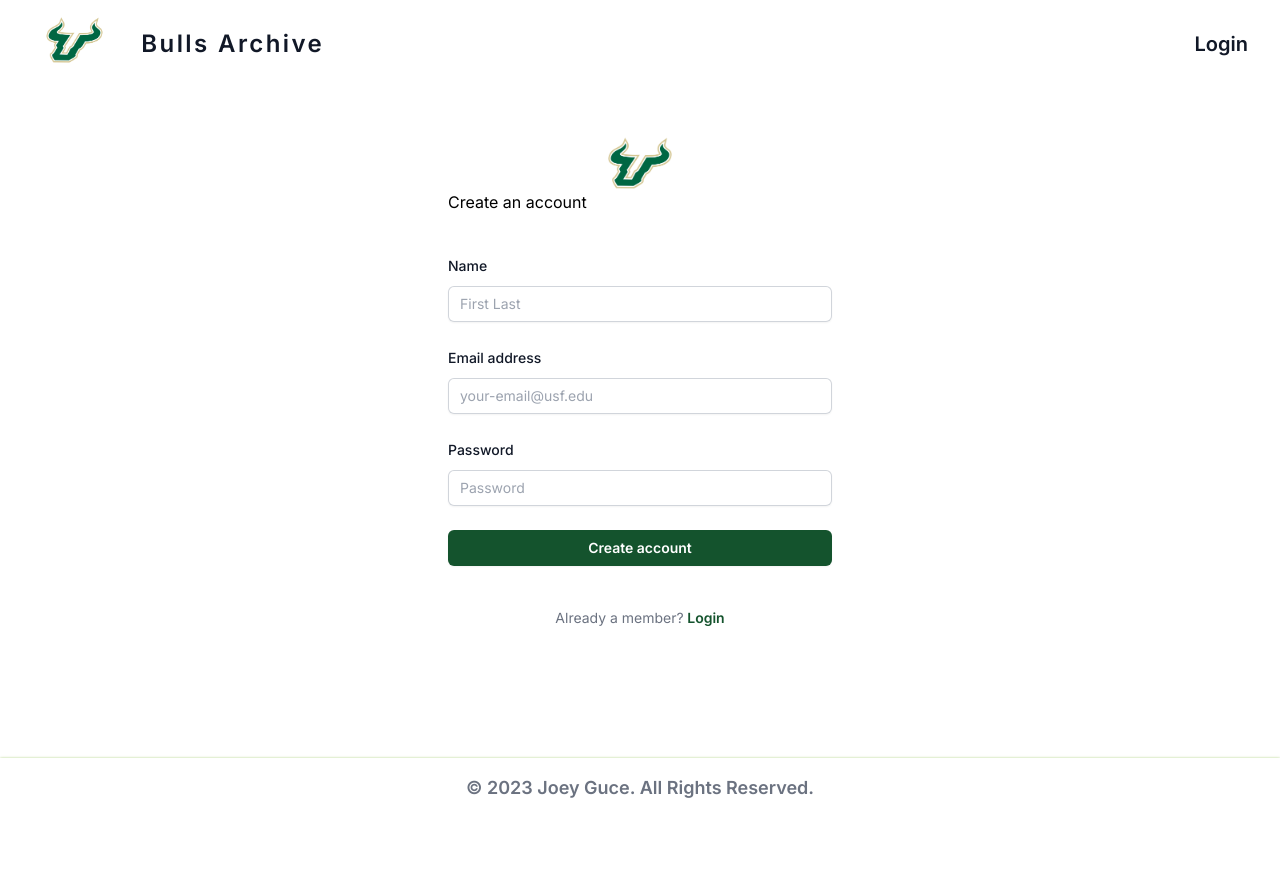
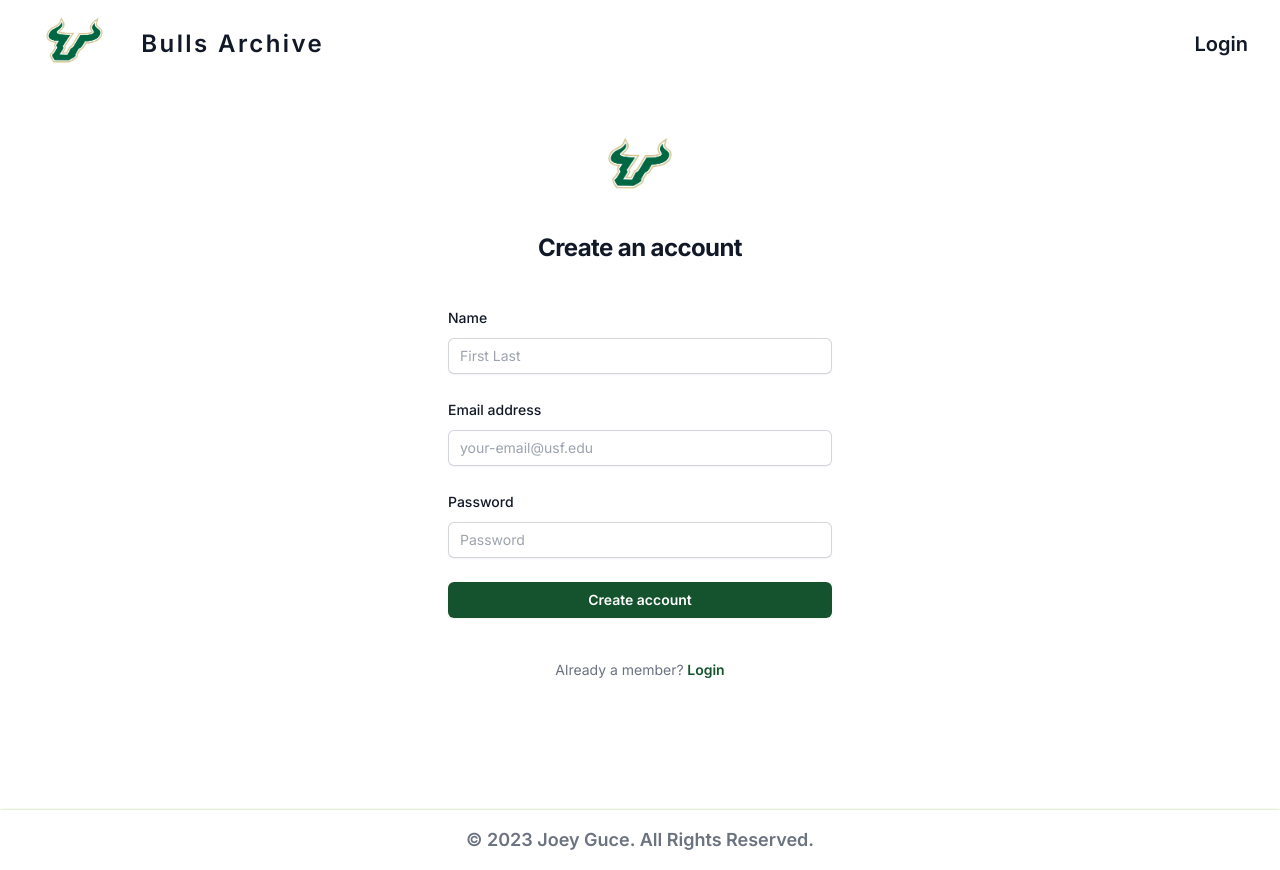
Before and after one commit to JoeyG214/Bulls-Archive, a Next.js app: page /signup in a window 1280 px wide. Before the commit the page ends 818 px from the top, so only its background shows below. Built offline with nearby package versions, Linux system fonts and the light colour scheme; no server answers.

Commit message:
Extracted utility classes to custom class

```diff
--- a/src/app/page.tsx
+++ b/src/app/page.tsx
@@ -14,7 +14,7 @@
             Contribute to the knowledge base of future computer science students by uploading your current lecture notes,
             or learn from the experiences of past students by checking out their notes.
           </p>
-          <div className='mt-10 flex items-center justify-center gap-x-6'>
+          <div className='subheader'>
             <Link href='/login' className='customBtn'>
               Get started
             </Link>
--- a/src/styles/globals.css
+++ b/src/styles/globals.css
@@ -4,6 +4,26 @@
 
 
 @layer base {
+  .header {
+    @apply
+      mt-10
+      text-center
+      text-2xl
+      font-bold
+      leading-9
+      tracking-tight
+      text-gray-900
+  }
+
+  .subheader {
+    @apply
+      mt-10
+      flex
+      items-center
+      justify-center
+      gap-x-6
+  }
+
   .backgroundGreen {
     @apply
       relative
```
